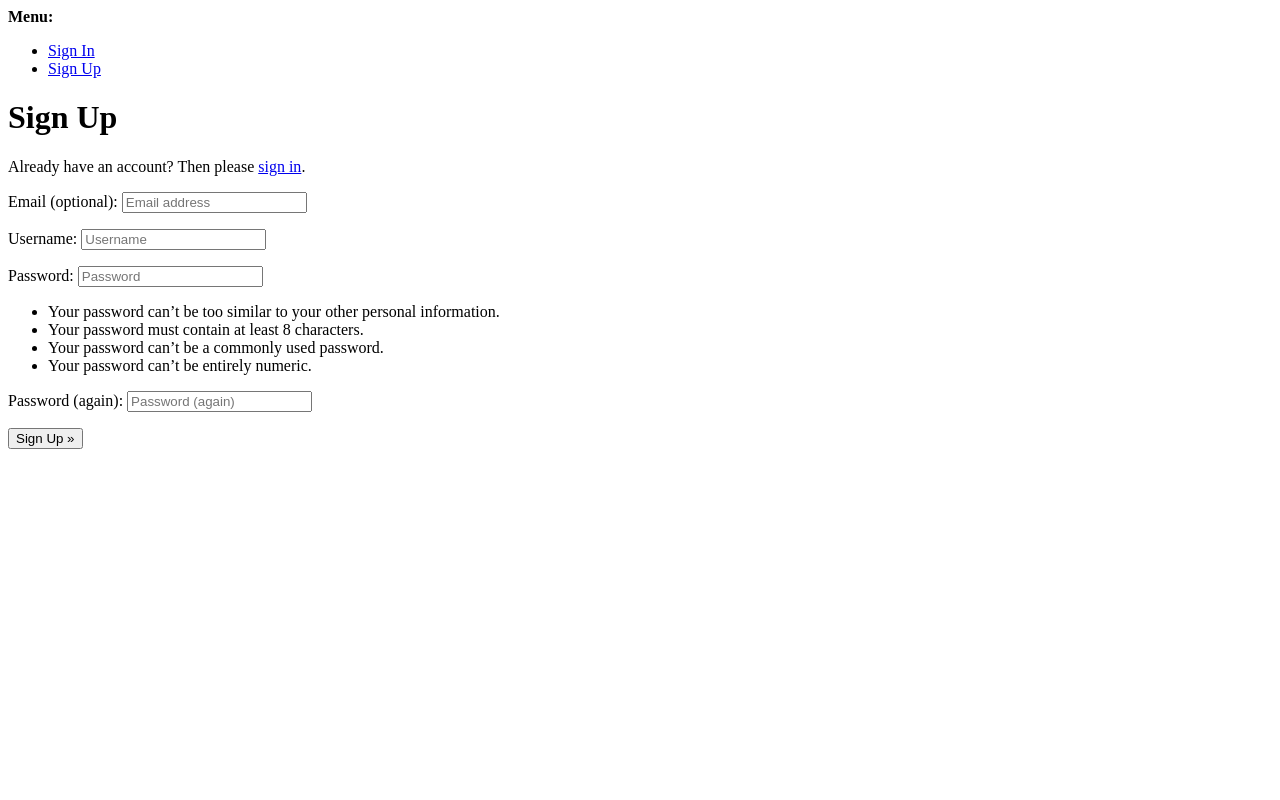
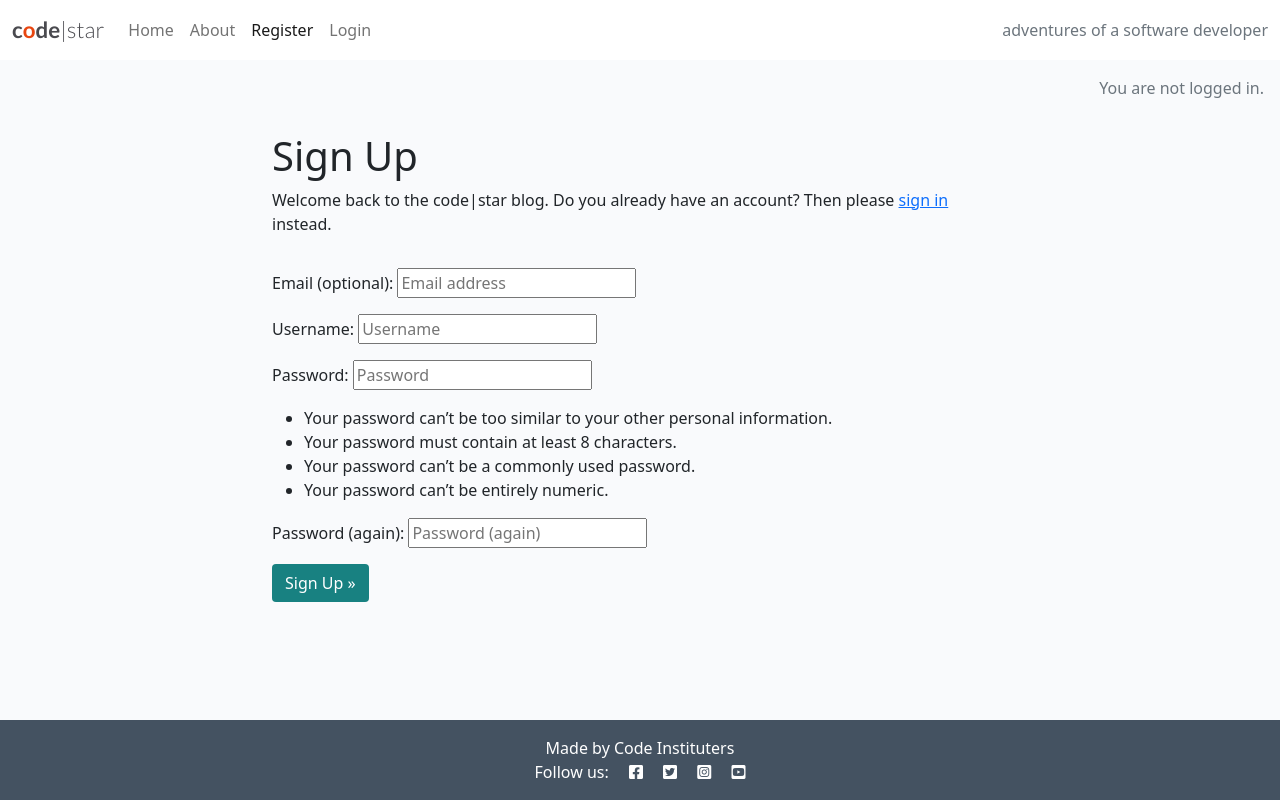
Before and after one commit to crucioltheresa/django-blog, a Django app: page /accounts/signup/ in a window 1280 px wide. Run offline with Django 4.2, Linux system fonts and the light colour scheme; parts of the project's set-up code (start-up, migrations or seed data) failed here and were passed over; some libraries are stand-ins or nearby versions.

Commit message:
feat(signup): enhance signup page layout and add user login status in base template

```diff
--- a/templates/account/signup.html
+++ b/templates/account/signup.html
@@ -1,21 +1,35 @@
-{% extends "account/base.html" %}
+{% extends "base.html" %}
 
 {% load i18n %}
 
 {% block head_title %}{% trans "Signup" %}{% endblock head_title %}
 
 {% block content %}
+
+<div class="container">
+  <div class="row">
+    <div class="col-md-8 mt-3 offset-md-2">
       <h1>{% trans "Sign Up" %}</h1>
 
-<p>{% blocktrans %}Already have an account? Then please <a href="{{ login_url }}">sign in</a>.{% endblocktrans %}</p>
-
+      <p>
+        {% blocktrans %}
+        Welcome back to the code|star blog.
+        Do you already have an account? Then please <a href="{{ login_url }}">sign in</a> instead.
+        {% endblocktrans %}
+      </p>
+    </div>
+  </div>
+  <div class="row">
+    <div class="col-md-8 mt-3 offset-md-2">
       <form class="signup" id="signup_form" method="post" action="{% url 'account_signup' %}">
         {% csrf_token %}
         {{ form.as_p }}
         {% if redirect_field_value %}
         <input type="hidden" name="{{ redirect_field_name }}" value="{{ redirect_field_value }}" />
         {% endif %}
-  <button type="submit">{% trans "Sign Up" %} &raquo;</button>
+        <button class="btn btn-signup right" type="submit">{% trans "Sign Up" %} &raquo;</button>
       </form>
-
+    </div>
+  </div>
+</div>
 {% endblock content %}
--- a/templates/base.html
+++ b/templates/base.html
@@ -74,8 +74,14 @@
         </div>
     </nav>
 
+
     <main class="flex-shrink-0 main-bg">
 
+        {% if user.is_authenticated %}
+        <p class="text-muted text-end m-3"> You are logged as {{ user.username }}.</p>
+        {% else %}
+        <p class="text-muted text-end m-3"> You are not logged in.</p>
+        {% endif %}
         {% block content %}
         <!-- Content Goes here -->
         {% endblock content %}
```
Lines whose indentation alone changed are shown as unchanged.
